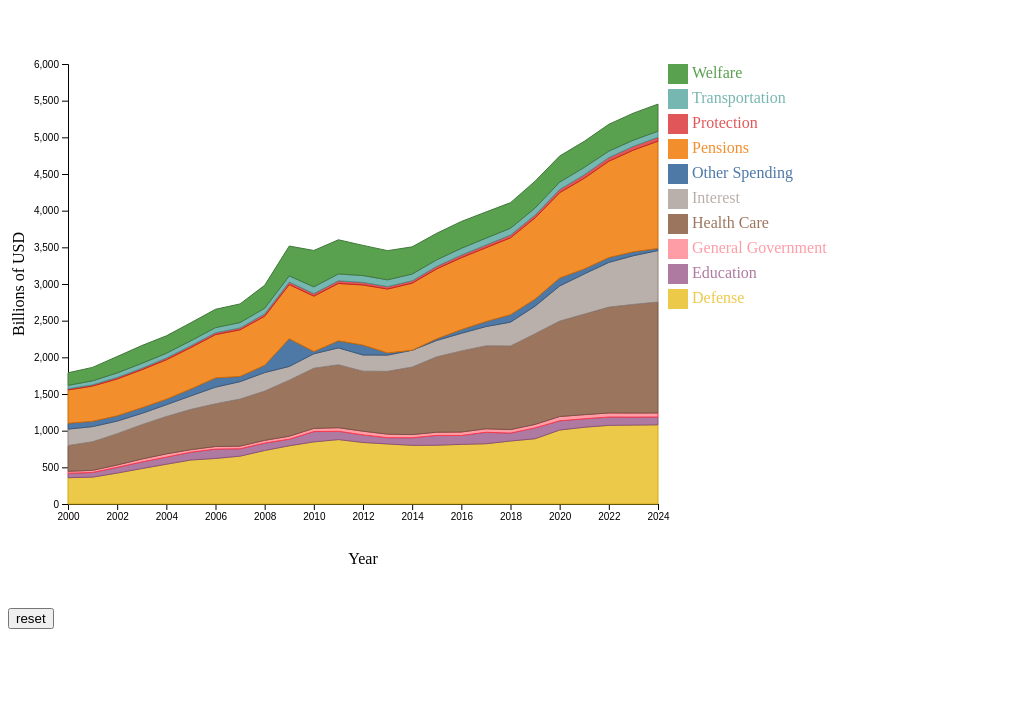
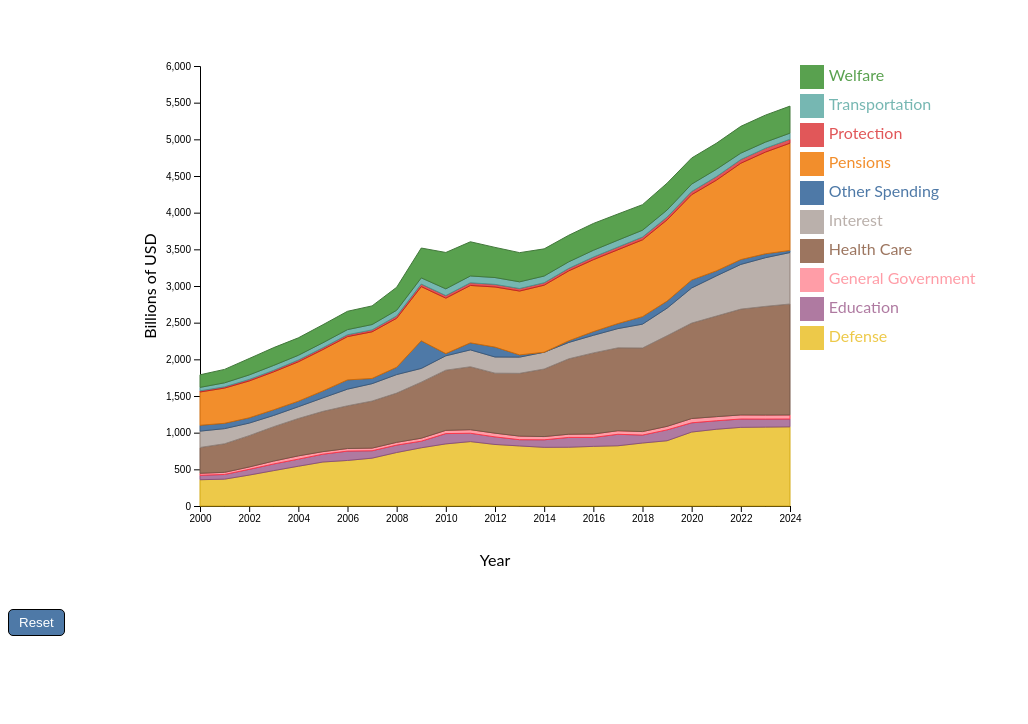
Before and after one commit to UW-CSE442-WI20/A3-pendingname-weather, a website built with Parcel: page src/index.html in a window 1280 px wide. Shown: the part 76-800 px from the top of the page, without its empty margins (0-1028 px from the left). Built offline with nearby package versions, Linux system fonts and the light colour scheme.

Commit message:
improved look and fixed bugs

```diff
--- /dev/null
+++ b/src/index.css
@@ -0,0 +1,23 @@
+body {
+	font-family: "Lato","Helvetica Neue",Helvetica,Arial,sans-serif;
+}
+
+h1 {
+	text-align: center;
+	margin-right: 280px;
+}
+
+#display {
+	text-align: center;
+}
+
+#reset-button {
+	color: #fff;
+    background: #4e79a7;
+    border-radius: 5px;
+    border: 1px solid black;
+    padding-top: 5px;
+    padding-bottom: 5px;
+    padding-right: 10px;
+    padding-left: 10px;
+}
--- a/src/index.html
+++ b/src/index.html
@@ -3,6 +3,7 @@
   <head>
     <meta charset="UTF-8">
     <title>pendingname - Government Spending Visualization</title>
+	<link rel="stylesheet" type="text/css" href="./index.css">
   </head>
   <body>
     <h1>Government Spending Visualization</h1>
--- a/src/index.js
+++ b/src/index.js
@@ -23,7 +23,8 @@ const csvFile = require('./data/pivoted_data.csv');
 
 //button to swap over datasets
 d3.select("body").append("button")
-    .text("reset")
+    .text("Reset")
+	.attr("id", "reset-button")
     .on("click",function(){
         //rejoin data
         svg.selectAll("path").remove();
@@ -124,7 +125,9 @@ function reDraw(csvFileName){
             var xPos = d3.mouse(this)[0] - 15;
             var yPos = d3.mouse(this)[1] - 55;
             tooltip.attr("transform", "translate(" + xPos + "," + yPos + ")");
-            tooltip.select("text").text(categories[i]);
+            tooltip.select("text")
+				.text(categories[i])
+				.attr("id", "tooltip");
         }
 
         function handleMouseClick(d, i) {
@@ -156,20 +159,23 @@ function reDraw(csvFileName){
                 )
                 .on("mouseover", handleMouseOver)
                 .on("mouseout", handleMouseOut)
-                .on("mousemove", function (d, i) {
-                    const currentXPosition = d3.mouse(this)[0];
-                    const currentYPosition = d3.mouse(this)[1];
+                .on("mousemove", handleMouseMove)
 
-                    const xValue = x.invert(currentXPosition);
-                    const yValue = y.invert(currentYPosition);
+			tooltip = appendTooltip();
+        }
 
-                    var year = Math.round(xValue);
-                    var xPos = d3.mouse(this)[0] - 15;
-                    var yPos = d3.mouse(this)[1] - 55;
-                    tooltip.attr("transform", "translate(" + xPos + "," + yPos + ")");
-                    tooltip.select("text").text(categ);
-                })
-        }
+		function appendTooltip() {
+			var tooltip = svg.append("g")
+            .attr("class", tooltip)
+            .style("display", "none");
+			tooltip.append("text")
+				.attr("x", 15)
+				.attr("y", 30)
+				.attr("dy", "1.2em")
+				.style("font_size", "1.25em")
+				.attr("font-weight", "bold");
+			return tooltip;
+		}
 
         var res = sumstat.map(function (d) {
             return d.key
@@ -201,7 +207,7 @@ function reDraw(csvFileName){
                 return y(0);
             })
             .y1(function (d) {
-
+				return y(0);
             });
 
         svg.selectAll(".line")
@@ -225,23 +231,16 @@ function reDraw(csvFileName){
             .on("mousemove", handleMouseMove)
             .on("click", handleMouseClick)
 
-        var tooltip = svg.append("g")
-            .attr("class", tooltip)
-            .style("display", "none");
-        tooltip.append("text")
-            .attr("x", 15)
-            .attr("dy", "1.2em")
-            .style("font_size", "1.25em")
-            .attr("font-weight", "bold");
+        var tooltip = appendTooltip();
 
-        var size = 20
+        var size = 24
         svg.selectAll(".line")
             .data(categories)
             .enter()
             .append("rect")
             .attr("x", 600)
             .attr("y", function (d, i) {
-                return 225 - i * (size + 5)
+                return 260 - i * (size + 5)
             }) // 100 is where the first dot appears. 25 is the distance between dots
             .attr("width", size)
             .attr("height", size)
@@ -256,7 +255,7 @@ function reDraw(csvFileName){
             .append("text")
             .attr("x", 600 + size * 1.2)
             .attr("y", function (d, i) {
-                return 225 - i * (size + 5) + (size / 2)
+                return 260 - i * (size + 5) + (size / 2)
             }) // 100 is where the first dot appears. 25 is the distance between dots
             .style("fill", function (d) {
                 return color(d)
```
